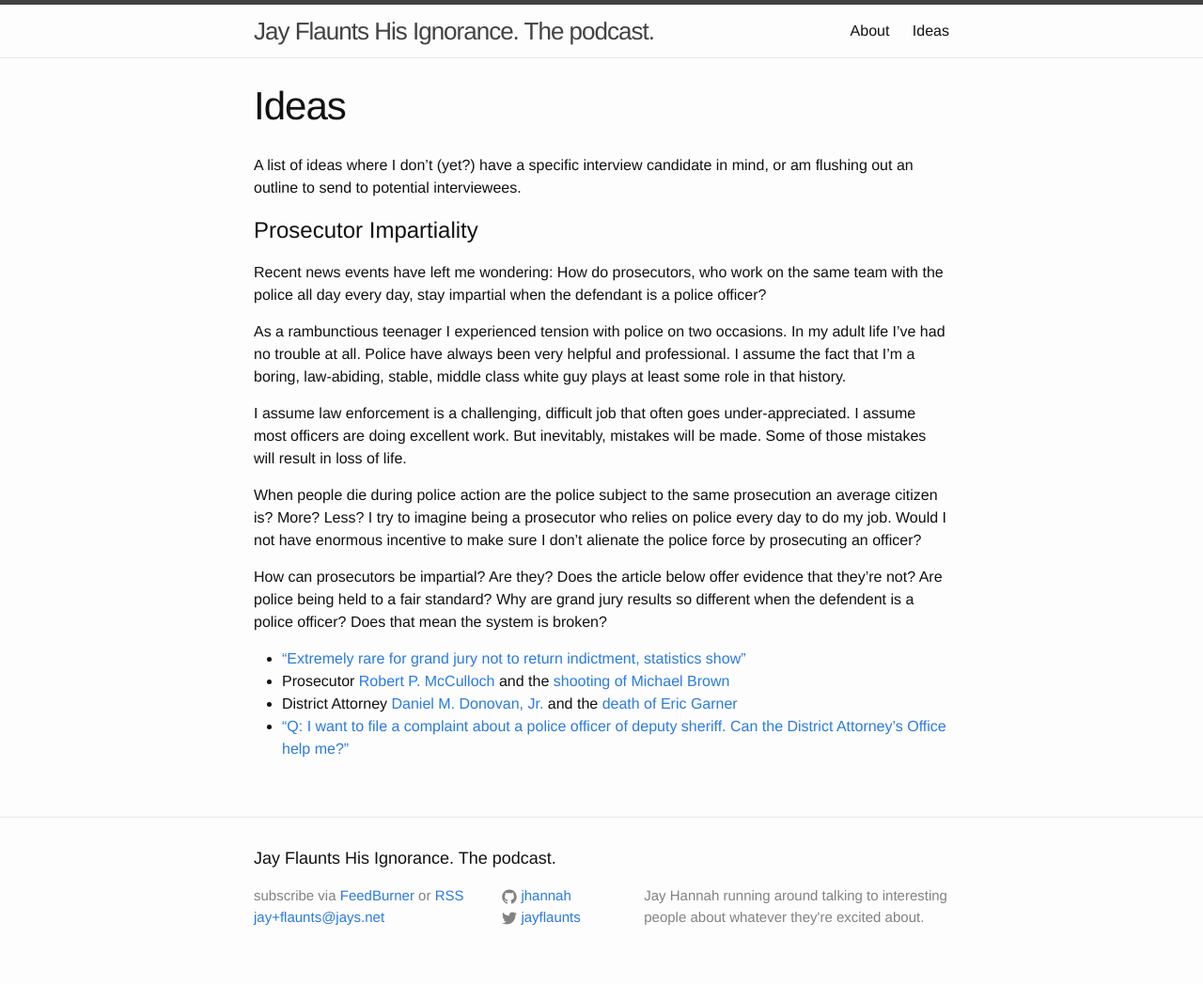
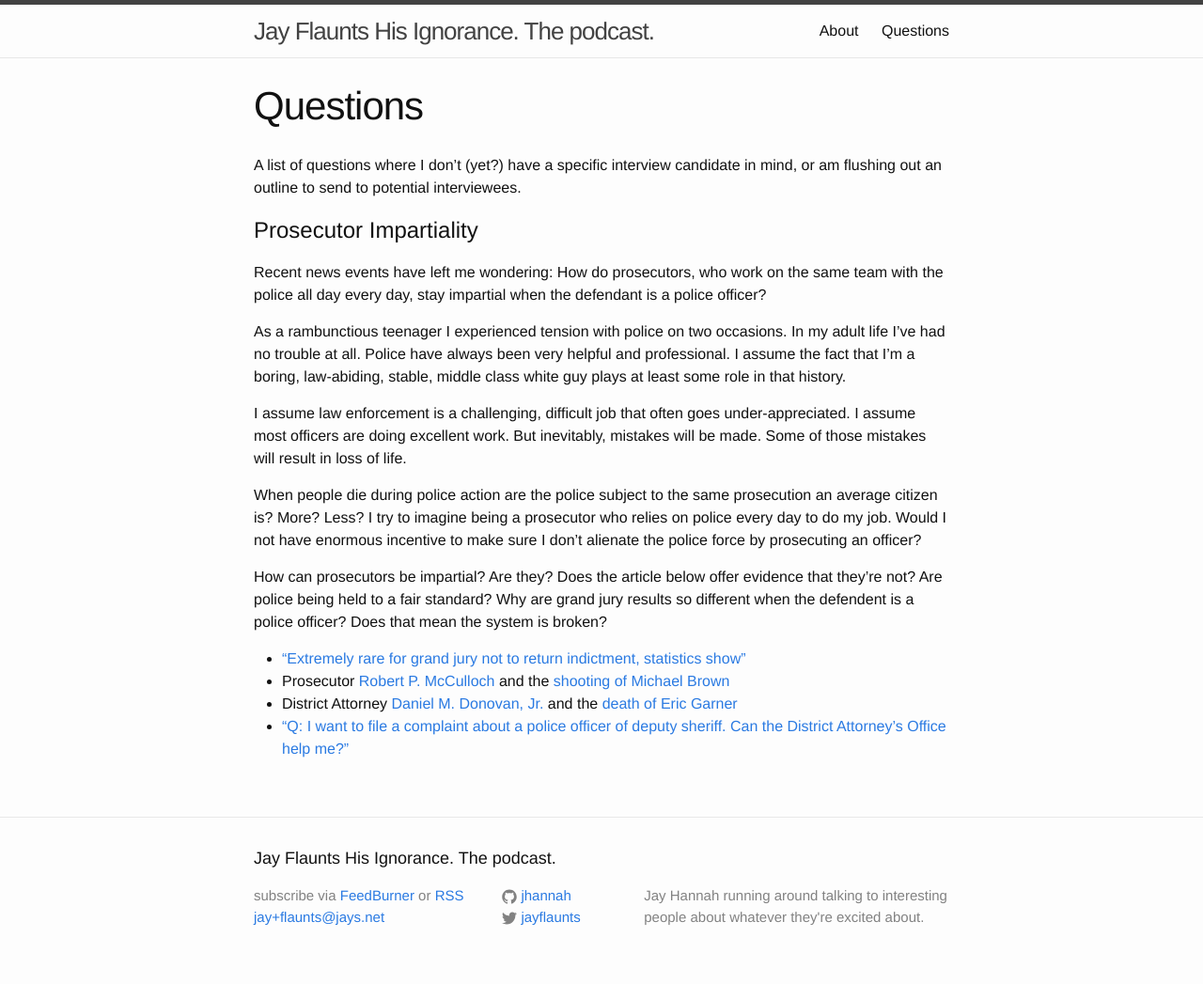
Before and after one commit to jhannah/jayflaunts, a Jekyll site: the page built from questions.md, in a window 1280 px wide. Shown: the whole page at 94% size. Built offline with Jekyll 4.4.1, drawn with Linux system fonts in a browser that asks for light colours.

Commit message:
Better name

```diff
--- a/ideas.md
+++ b/questions.md
@@ -1,10 +1,10 @@
 ---
 layout: page
-title: Ideas
-permalink: /ideas/
+title: Questions
+permalink: /questions/
 ---
 
-A list of ideas where I don't (yet?) have a specific interview candidate in mind,
+A list of questions where I don't (yet?) have a specific interview candidate in mind,
 or am flushing out an outline to send to potential interviewees.
 
 # <a name="prosector_impartiality"></a>Prosecutor Impartiality
```
